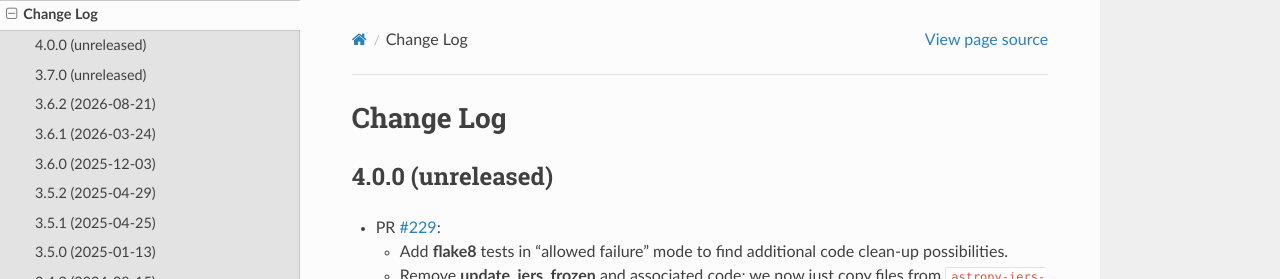
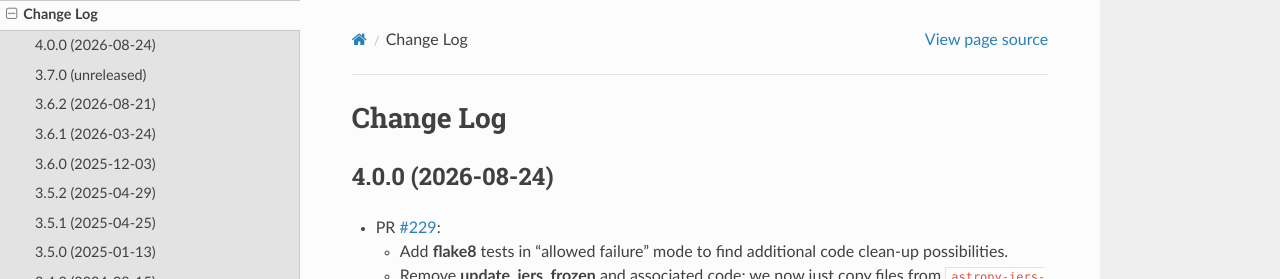
Before and after one commit to desihub/desiutil, a Sphinx documentation site: the page built from doc/changes.rst, in a window 1280 px wide and 900 px high. Shown: the top 279 px of the window. Built offline with Sphinx 7.4.7 and the Read the Docs theme 3.1.0, drawn with Linux system fonts in a browser that asks for light colours.

Commit message:
Preparing for next tag

```diff
--- a/doc/changes.rst
+++ b/doc/changes.rst
@@ -2,7 +2,7 @@
 Change Log
 ==========
 
-4.0.0 (unreleased)
+4.0.0 (2026-08-24)
 ------------------
 
 * PR `#229`_:
--- a/py/desiutil/_version.py
+++ b/py/desiutil/_version.py
@@ -1 +1 @@
-__version__ = '4.0.0.dev1241'
+__version__ = '4.0.0'
```
